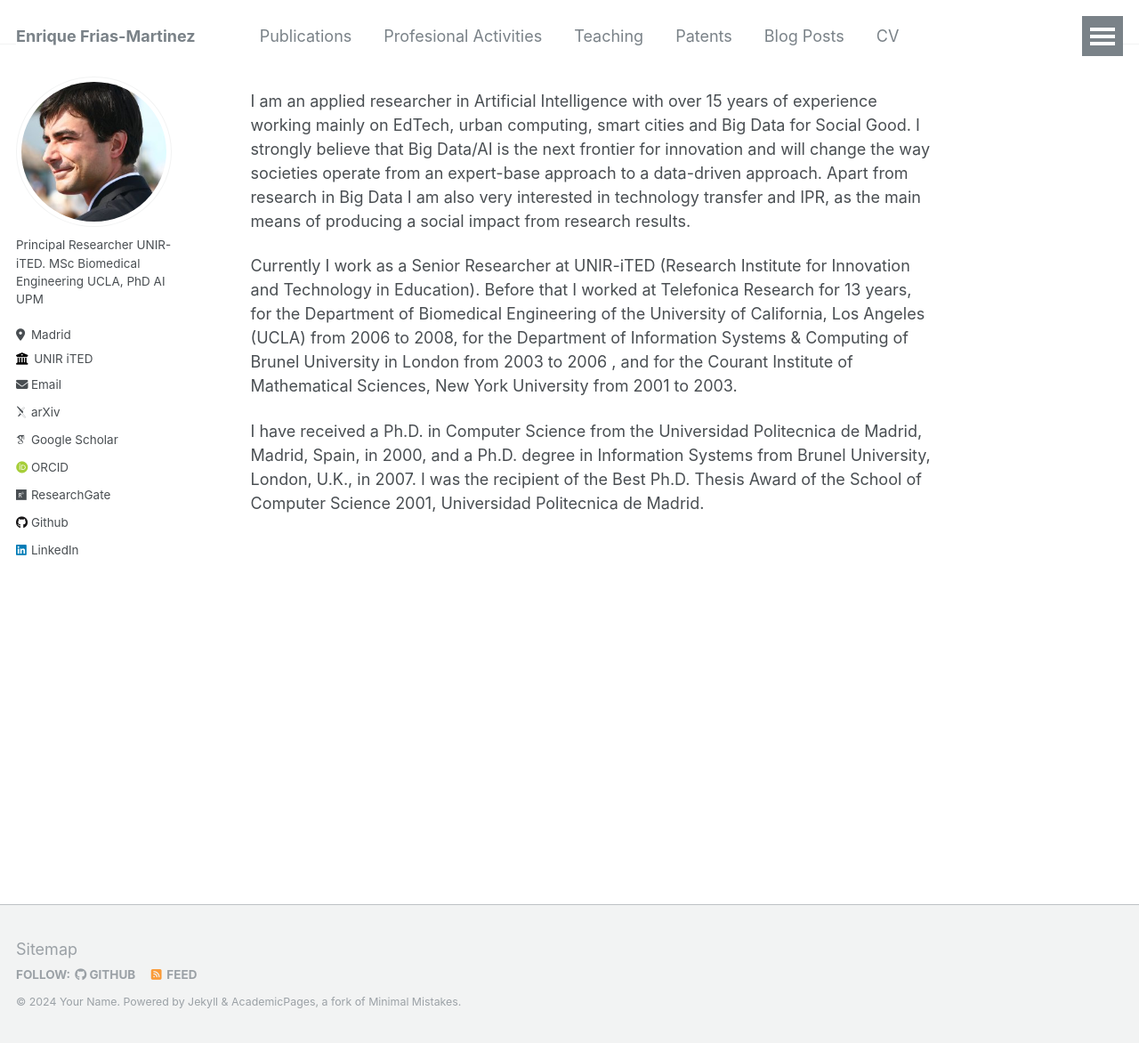
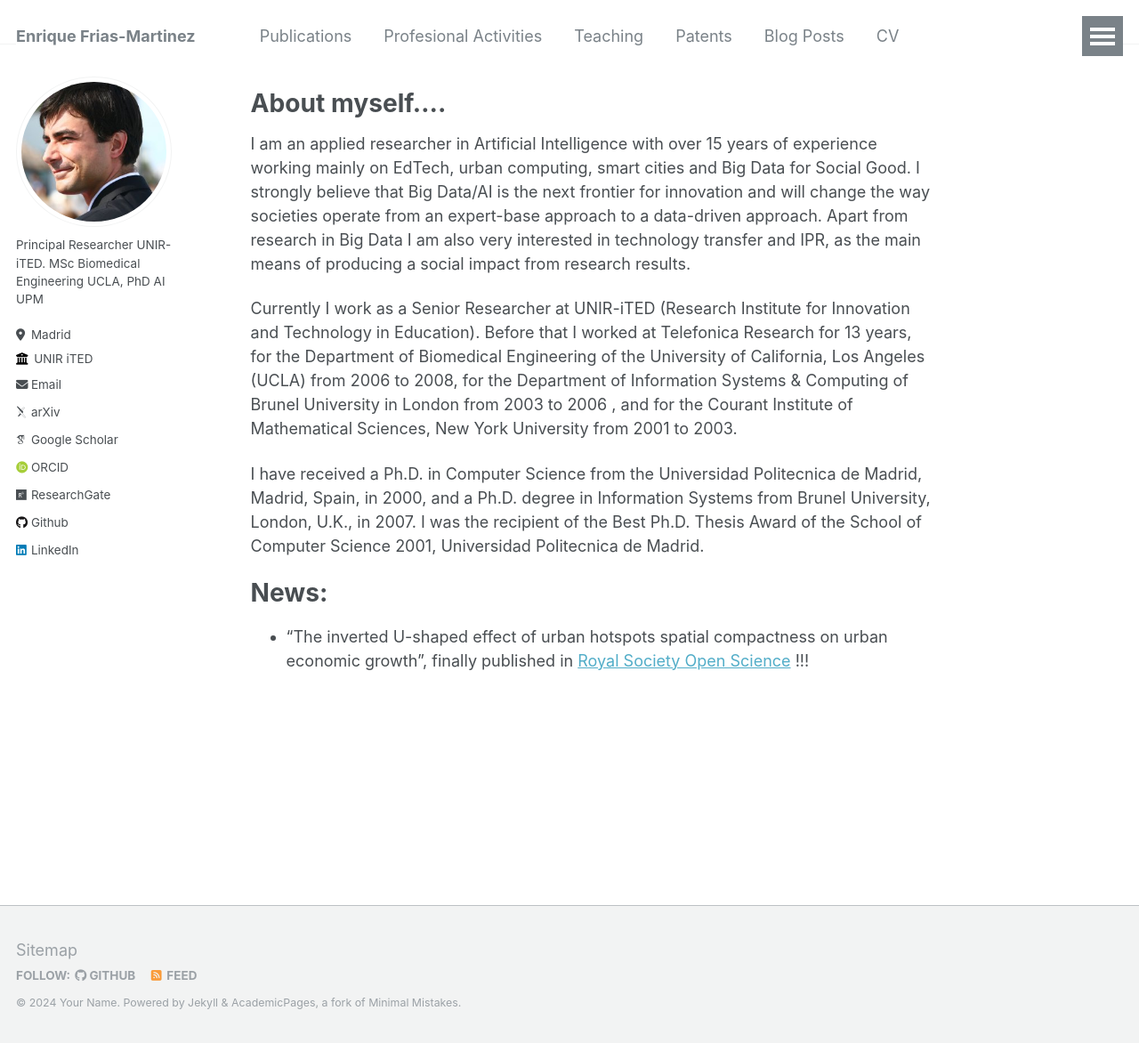
Before and after one commit to ENriqueFRiasM/enriquefriasm.github.io, a Jekyll site: the page built from _pages/about.md, in a window 1280 px wide and 1172 px high. Shown: the whole window at 89% size. Built offline with Jekyll 4.4.1, drawn with Linux system fonts in a browser that asks for light colours; some web fonts are replaced.

Commit message:
Update about.md

```diff
--- a/_pages/about.md
+++ b/_pages/about.md
@@ -6,8 +6,13 @@ redirect_from:
   - /about/
   - /about.html
 ---
+# About myself....
 I am an applied researcher in Artificial Intelligence with over 15 years of experience working mainly on EdTech, urban computing, smart cities and Big Data for Social Good. I strongly believe that Big Data/AI is the next frontier for innovation and will change the way societies operate from an expert-base approach to a data-driven approach. Apart from research in Big Data I am also very interested in technology transfer and IPR, as the main means of producing a social impact from research results.
 
 Currently I work as a Senior Researcher at UNIR-iTED (Research Institute for Innovation and Technology in Education). Before that I worked at Telefonica Research for 13 years, for the Department of Biomedical Engineering of the University of California, Los Angeles (UCLA) from 2006 to 2008, for the Department of Information Systems & Computing of Brunel University in London from 2003 to 2006 , and for the Courant Institute of Mathematical Sciences, New York University from 2001 to 2003.
 
 I have received a Ph.D. in Computer Science from the Universidad Politecnica de Madrid, Madrid, Spain, in 2000, and a Ph.D. degree in Information Systems from Brunel University, London, U.K., in 2007. I was the recipient of the Best Ph.D. Thesis Award of the School of Computer Science 2001, Universidad Politecnica de Madrid.
+
+# ﻿News:
+
+- "The inverted U-shaped effect of urban hotspots spatial compactness on urban economic growth﻿", finally published in [Royal Society Open Science](https://royalsocietypublishing.org/doi/10.1098/rsos.181640) !!!
```
